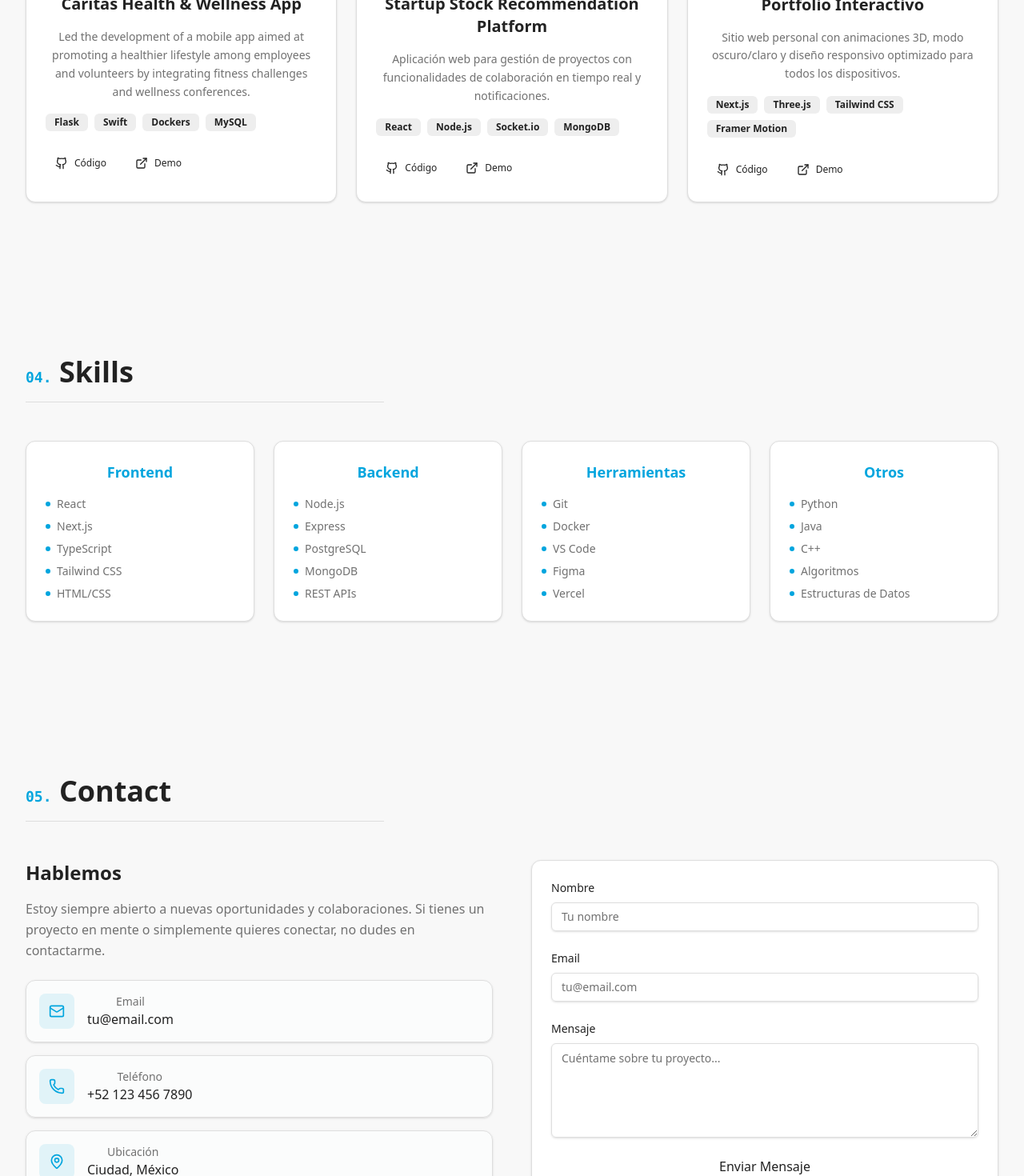
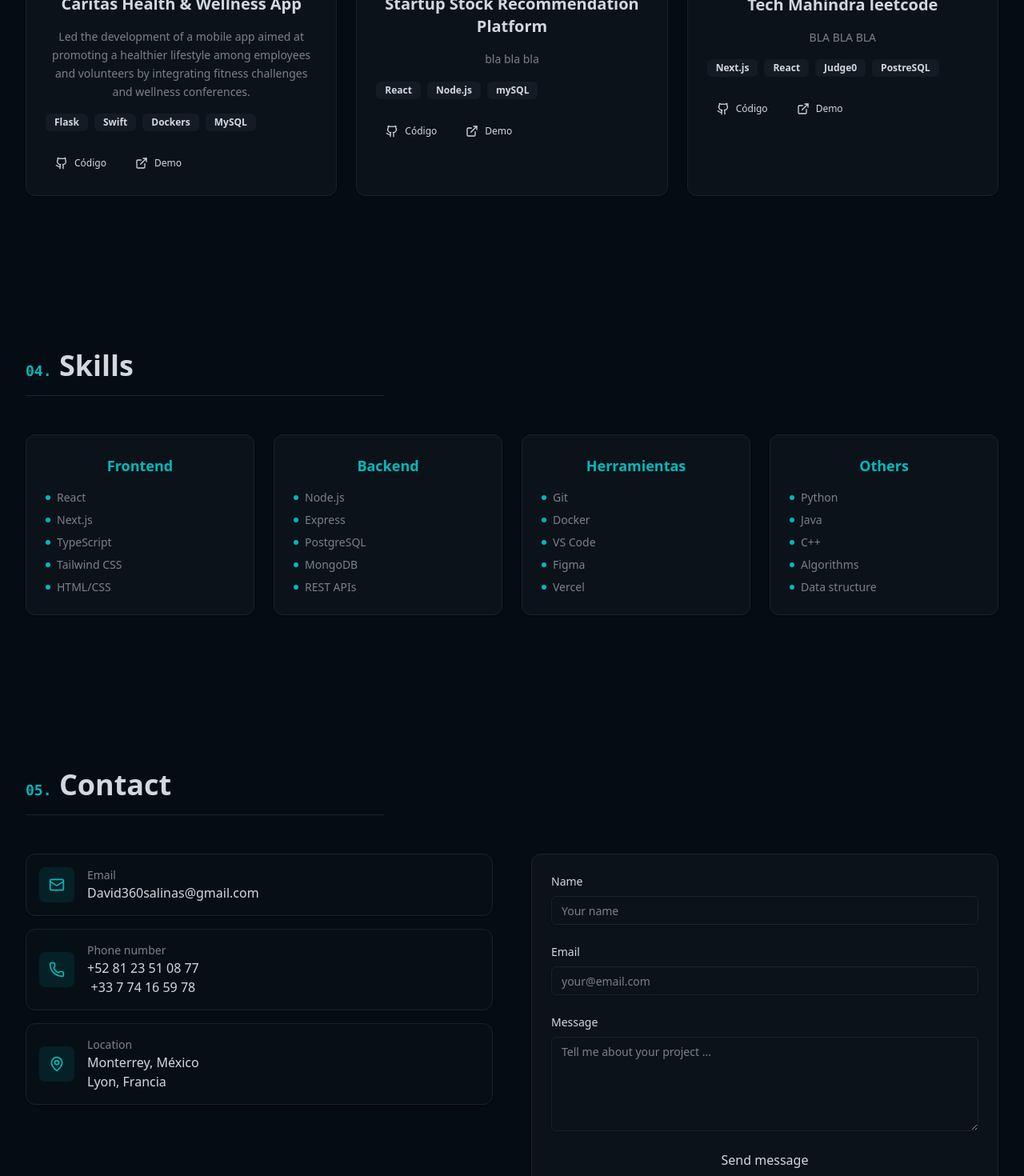
Before and after one commit to DavidSalinas04/Personal-Page, a React (Vite) app: page / in a window 1280 px wide. Shown: the part 2560-4030 px from the top of the page at 80% size. Built offline with nearby package versions, Linux system fonts and the light colour scheme.

Commit message:
Data update

```diff
--- a/index.html
+++ b/index.html
@@ -1,5 +1,5 @@
 <!doctype html>
-<html lang="en" class="light">
+<html lang="en" class="dark">
   <head>
     <meta charset="UTF-8" />
     <link rel="icon" type="image/svg+xml" href="/vite.svg" />
--- a/src/Components/Contact.jsx
+++ b/src/Components/Contact.jsx
@@ -27,13 +27,7 @@ export default function Contact() {
                 <div className="grid lg:grid-cols-2 gap-12">
                     <ScrollReveal variant="slideLeft" delay={0.2}>
                         <div className="space-y-6">
-                            <div>
-                                <h3 className="text-2xl font-semibold mb-4 text-left">Hablemos</h3>
-                                <p className="text-muted-foreground leading-relaxed text-left">
-                                    Estoy siempre abierto a nuevas oportunidades y colaboraciones. Si tienes un proyecto en mente o
-                                    simplemente quieres conectar, no dudes en contactarme.
-                                </p>
-                            </div>
+
 
                             <div className="space-y-4">
                                 <Card className="p-4 flex items-center gap-4 bg-card/50">
@@ -41,8 +35,8 @@ export default function Contact() {
                                         <Mail className="h-5 w-5 text-accent" />
                                     </div>
                                     <div>
-                                        <p className="text-sm text-muted-foreground">Email</p>
-                                        <p className="font-medium">tu@email.com</p>
+                                        <p className="text-sm text-muted-foreground text-left">Email</p>
+                                        <p className="font-medium">David360salinas@gmail.com</p>
                                     </div>
                                 </Card>
 
@@ -51,8 +45,9 @@ export default function Contact() {
                                         <Phone className="h-5 w-5 text-accent" />
                                     </div>
                                     <div>
-                                        <p className="text-sm text-muted-foreground">Teléfono</p>
-                                        <p className="font-medium">+52 123 456 7890</p>
+                                        <p className="text-sm text-muted-foreground text-left">Phone number</p>
+                                        <p className="font-medium">+52 81 23 51 08 77</p>
+                                        <p className="font-medium">+33 7 74 16 59 78</p>
                                     </div>
                                 </Card>
 
@@ -61,8 +56,9 @@ export default function Contact() {
                                         <MapPin className="h-5 w-5 text-accent" />
                                     </div>
                                     <div>
-                                        <p className="text-sm text-muted-foreground">Ubicación</p>
-                                        <p className="font-medium">Ciudad, México</p>
+                                        <p className="text-sm text-muted-foreground text-left">Location</p>
+                                        <p className="font-medium">Monterrey, México</p>
+                                        <p className="font-medium text-left">Lyon, Francia</p>
                                     </div>
                                 </Card>
                             </div>
@@ -74,40 +70,33 @@ export default function Contact() {
                             <form onSubmit={handleSubmit} className="space-y-6">
                                 <div className="flex flex-col space-y-2 items-start">
                                     <label htmlFor="name" className="text-sm font-medium ">
-                                        Nombre
+                                        Name
                                     </label>
-                                    <Input id="name" placeholder="Tu nombre" required />
+                                    <Input id="name" placeholder="Your name" required />
                                 </div>
 
                                 <div className="flex flex-col space-y-2 items-start">
                                     <label htmlFor="email" className="text-sm font-medium">
                                         Email
                                     </label>
-                                    <Input id="email" type="email" placeholder="tu@email.com" required />
+                                    <Input id="email" type="email" placeholder="your@email.com" required />
                                 </div>
 
                                 <div className="flex flex-col space-y-2 items-start">
                                     <label htmlFor="message" className="text-sm font-medium">
-                                        Mensaje
+                                        Message
                                     </label>
-                                    <Textarea id="message" placeholder="Cuéntame sobre tu proyecto..." rows={5} required />
+                                    <Textarea id="message" placeholder="Tell me about your project ..." rows={5} required />
                                 </div>
 
                                 <button type="submit" className="w-full">
-                                    Enviar Mensaje
+                                    Send message
                                 </button>
                             </form>
                         </Card>
                     </ScrollReveal>
                 </div>
 
-                <ScrollReveal variant="fadeIn" delay={0.6}>
-                    <div className="pt-12 text-center">
-                        <p className="text-sm text-muted-foreground">
-                            Diseñado y construido por <span className="text-accent font-medium">Tu Nombre</span>
-                        </p>
-                    </div>
-                </ScrollReveal>
             </div>
         </section>
     )
--- a/src/Components/Projects.jsx
+++ b/src/Components/Projects.jsx
@@ -36,7 +36,7 @@ const projects = [
     {
         title: "Startup Stock Recommendation Platform",
         description:
-            "Aplicación web para gestión de proyectos con funcionalidades de colaboración en tiempo real y notificaciones.",
+            "bla bla bla",
         detailDescription:"BLA BLA BLA BLA BLA BLA",
         image: "https://i.imgur.com/jQY4OeY.png",
         images:
@@ -49,18 +49,19 @@ const projects = [
             "dsadasda",
             "dsadasda"
         ],
-        technologies: ["React", "Node.js", "Socket.io", "MongoDB"],
-        github: "https://github.com/tuusuario/proyecto",
+        technologies: ["React", "Node.js", "mySQL"],
+        github: "https://github.com/DavidSalinas04/Hack_Project",
         demo: "https://proyecto-demo.vercel.app",
     },
     {
-        title: "Portfolio Interactivo",
+        title: "Tech Mahindra leetcode",
         description:
-            "Sitio web personal con animaciones 3D, modo oscuro/claro y diseño responsivo optimizado para todos los dispositivos.",
+            "BLA BLA BLA",
         detailDescription:"BLA BLA BLA BLA BLA BLA",
-        image: "https://i.imgur.com/LEZ4MaX.jpeg",
+        image: "https://i.imgur.com/CS9zbtD.png",
         images:
-            ["https://i.imgur.com/LEZ4MaX.jpeg",
+            [
+                "https://i.imgur.com/3jRvsMo.png",
                 "https://i.imgur.com/LEZ4MaX.jpeg",
                 "https://i.imgur.com/LEZ4MaX.jpeg"],
         features:[
@@ -69,9 +70,9 @@ const projects = [
             "dsadasda",
             "dsadasda"
         ],
-        technologies: ["Next.js", "Three.js", "Tailwind CSS", "Framer Motion"],
-        github: "https://github.com/tuusuario/proyecto",
-        demo: "https://proyecto-demo.vercel.app",
+        technologies: ["Next.js", "React", "Judge0", "PostreSQL"],
+        github: "https://github.com/CodeBoostersDev/codeboosters-web",
+        demo: "https://github.com/CodeBoostersDev/codeboosters-core",
     },
 ]
 
--- a/src/Components/skills.jsx
+++ b/src/Components/skills.jsx
@@ -15,8 +15,8 @@ const skillCategories = [
         skills: ["Git", "Docker", "VS Code", "Figma", "Vercel"],
     },
     {
-        title: "Otros",
-        skills: ["Python", "Java", "C++", "Algoritmos", "Estructuras de Datos"],
+        title: "Others",
+        skills: ["Python", "Java", "C++", "Algorithms", "Data structure"],
     },
 ]
 
```
